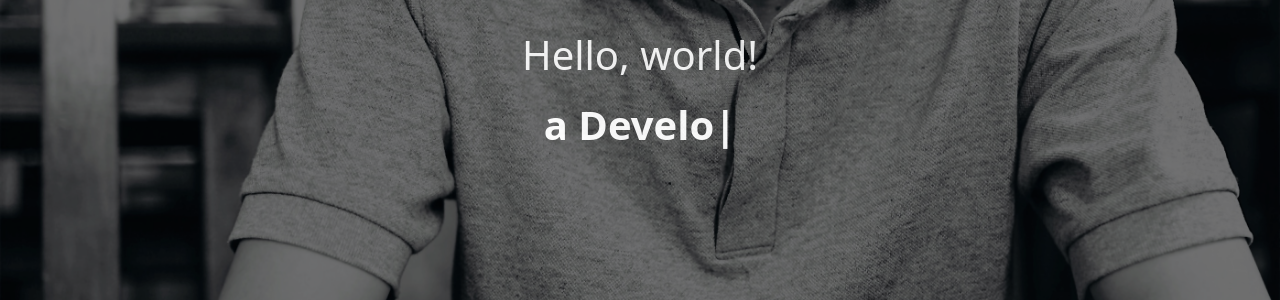
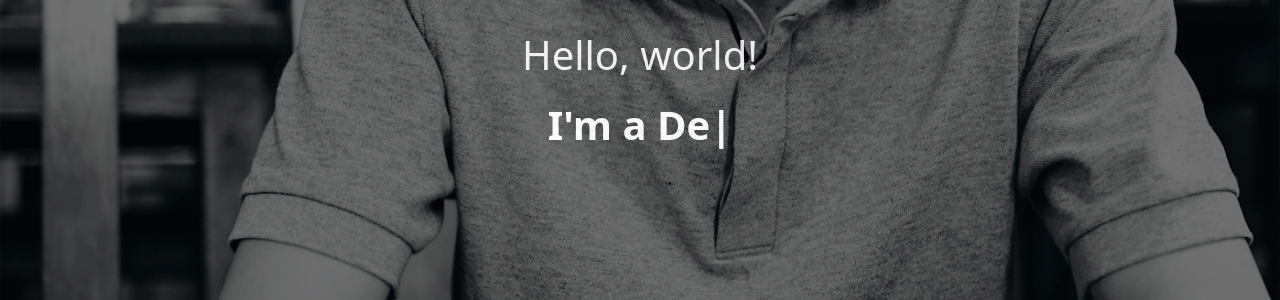
Before and after one commit to ndagnhat/ndagnhat.github.io, a Jekyll site: the page built from index.html, in a window 1280 px wide and 900 px high. Shown: the part 349-649 px from the top of the window. Built offline with Jekyll 4.4.1, drawn with Linux system fonts in a browser that asks for light colours.

```diff
--- a/_config.yml
+++ b/_config.yml
@@ -5,7 +5,7 @@ description: My Profile
 url: https://ngdangnhat.github.io
 heroimg: assets/img/hero-bg.jpg
 herotitle: Hello, world!
-herosubtitle: Nguyen Dang Nhat, a Developer, a Freelancer
+herosubtitle: I'm Nguyen Dang Nhat, I'm a Developer, I'm a Freelancer
 
 #page config tempate
 # title:
```
